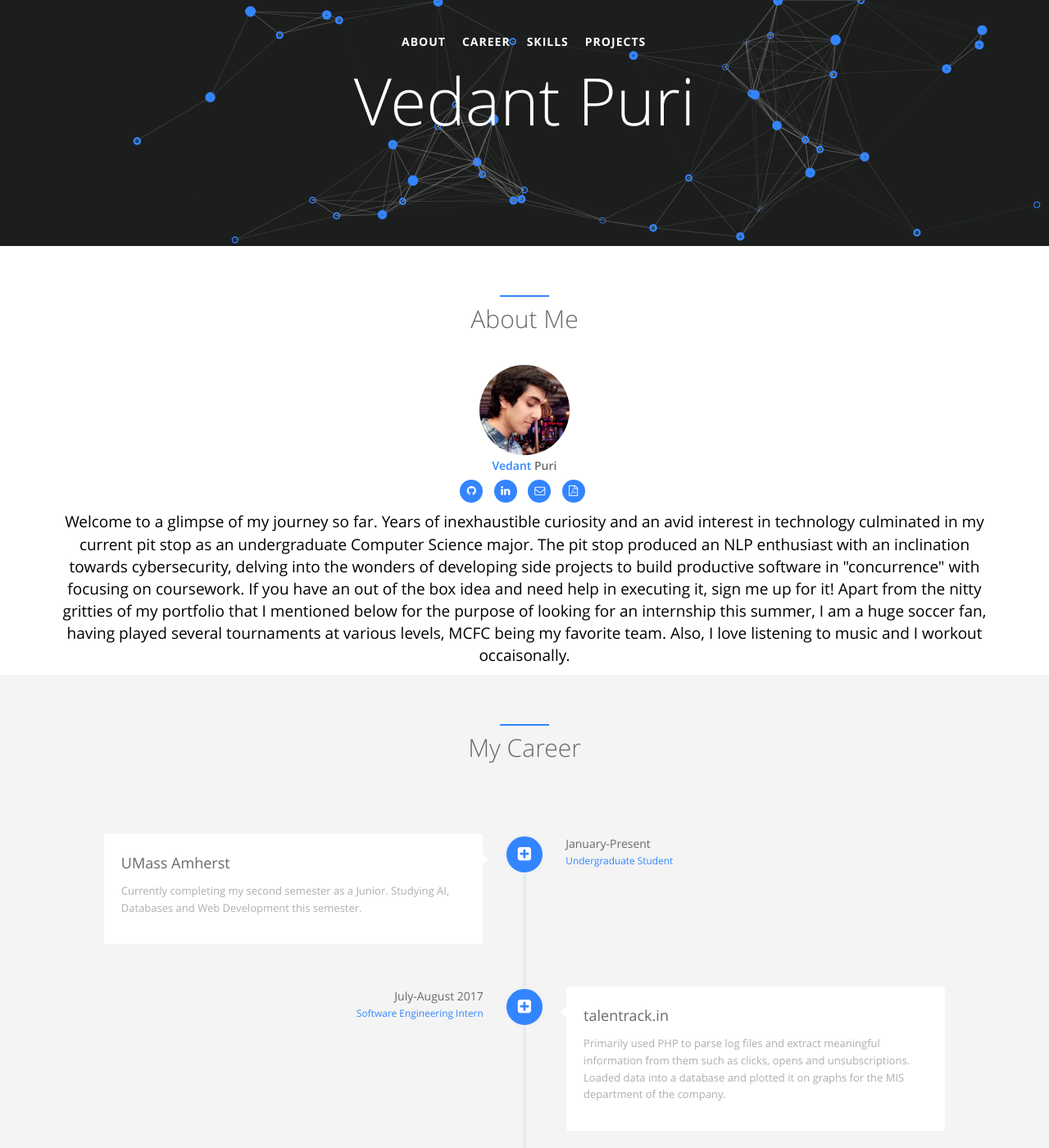
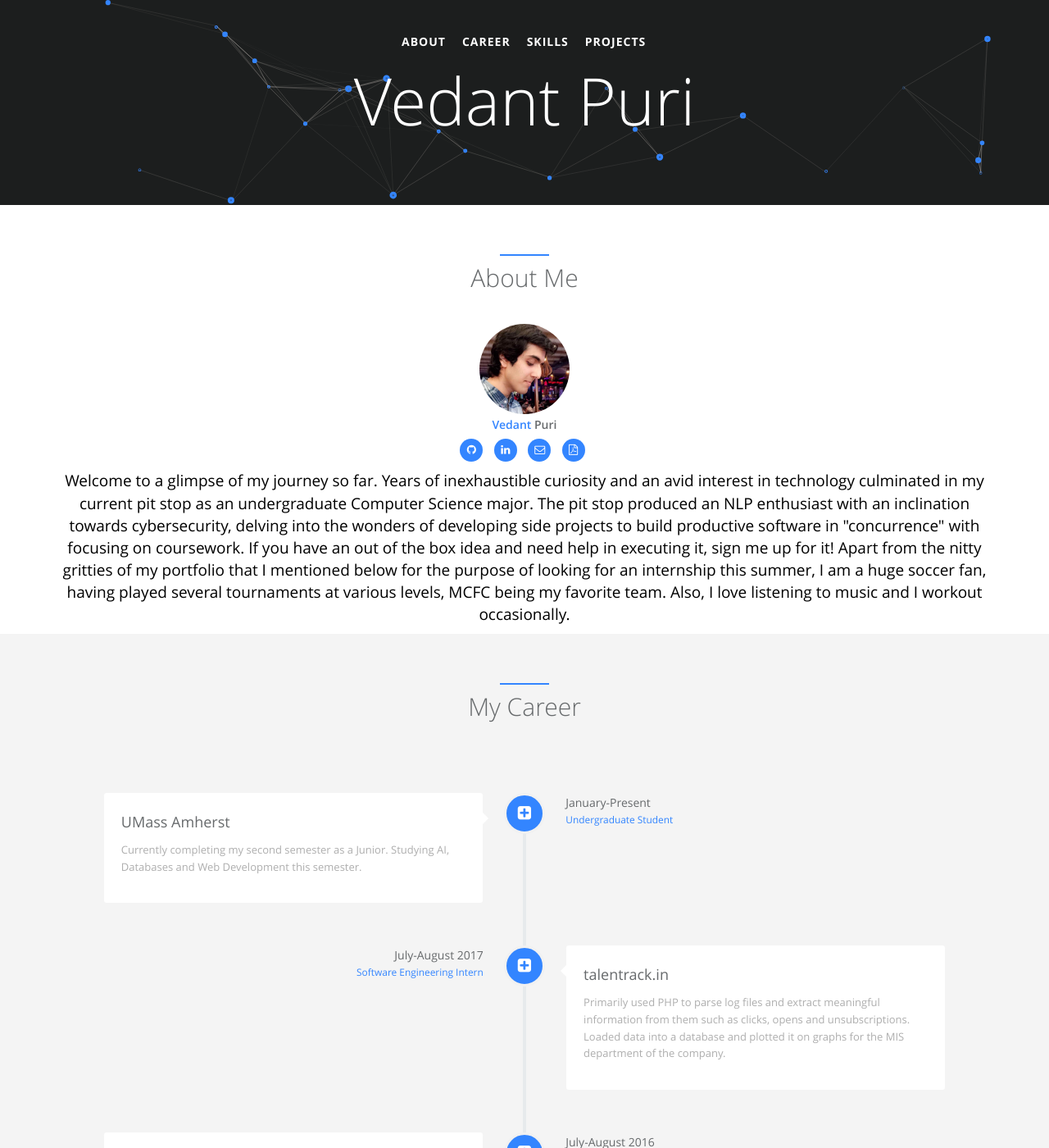
Before and after one commit to vedantpuri/vedantpuri.github.io, a Jekyll site: the page built from index.html, in a window 1280 px wide and 1400 px high. Shown: the whole window at 82% size. Built offline with Jekyll 4.4.1, drawn with Linux system fonts in a browser that asks for light colours.

Commit message:
Fix spelling + modify particles + reduce banner height

```diff
--- a/_config.yml
+++ b/_config.yml
@@ -29,7 +29,7 @@
   skill_icon2:
     - name: icon-music
     - name: icon-music
-  desc: Welcome to a glimpse of my journey so far. Years of inexhaustible curiosity and an avid interest in technology culminated in my current pit stop as an undergraduate Computer Science major. The pit stop produced an NLP enthusiast with an inclination towards cybersecurity, delving into the wonders of developing side projects to build productive software in "concurrence" with focusing on coursework. If you have an out of the box idea and need help in executing it, sign me up for it! Apart from the nitty gritties of my portfolio that I mentioned below for the purpose of looking for an internship this summer, I am a huge soccer fan, having played several tournaments at various levels, MCFC being my favorite team. Also, I love listening to music and I workout occaisonally. # Describe yourself.
+  desc: Welcome to a glimpse of my journey so far. Years of inexhaustible curiosity and an avid interest in technology culminated in my current pit stop as an undergraduate Computer Science major. The pit stop produced an NLP enthusiast with an inclination towards cybersecurity, delving into the wonders of developing side projects to build productive software in "concurrence" with focusing on coursework. If you have an out of the box idea and need help in executing it, sign me up for it! Apart from the nitty gritties of my portfolio that I mentioned below for the purpose of looking for an internship this summer, I am a huge soccer fan, having played several tournaments at various levels, MCFC being my favorite team. Also, I love listening to music and I workout occasionally. # Describe yourself.
 
 # comment
 disqus:  # if you wanna comment feature, go to https://disqus.com/ to get your configuration; if not, comment following two lines.
--- a/_sass/_style.scss
+++ b/_sass/_style.scss
@@ -5,24 +5,11 @@
 }
 
 #particles-js {
-  height: 300px;
+  height: 250px;
   background-color: #1c1e1e;
   background-repeat: no-repeat;
   background-position: 50% 50%;
   background-size: contain;
-}
-#text-overlay
-{
-  position: absolute;
-  top: 50%; left: 50%;
-  transform: translate(-50%, -50%);
-}
-
-#text-overlay h1
-{
-  font-size: 60px;
-  white-space: nowrap;
-  color: red;
 }
 
 
--- a/particles.js
+++ b/particles.js
@@ -3,7 +3,7 @@
 {
   "particles": {
     "number": {
-      "value": 130,
+      "value": 78,
       "density": {
         "enable": true,
         "value_area": 1025.8939580764488
@@ -15,7 +15,7 @@
     "shape": {
       "type": "circle",
       "stroke": {
-        "width": 7,
+        "width": 3,
         "color": "#3485ff"
       },
       "polygon": {
```
